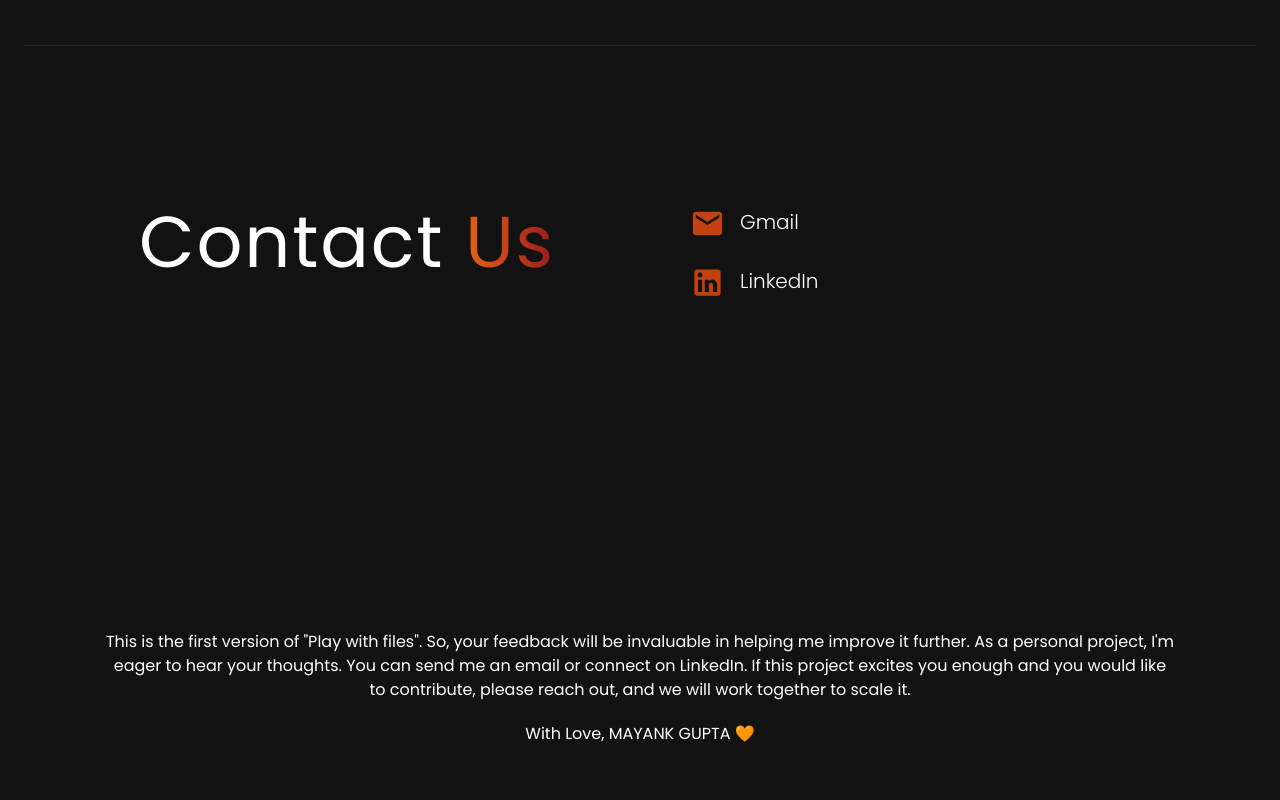
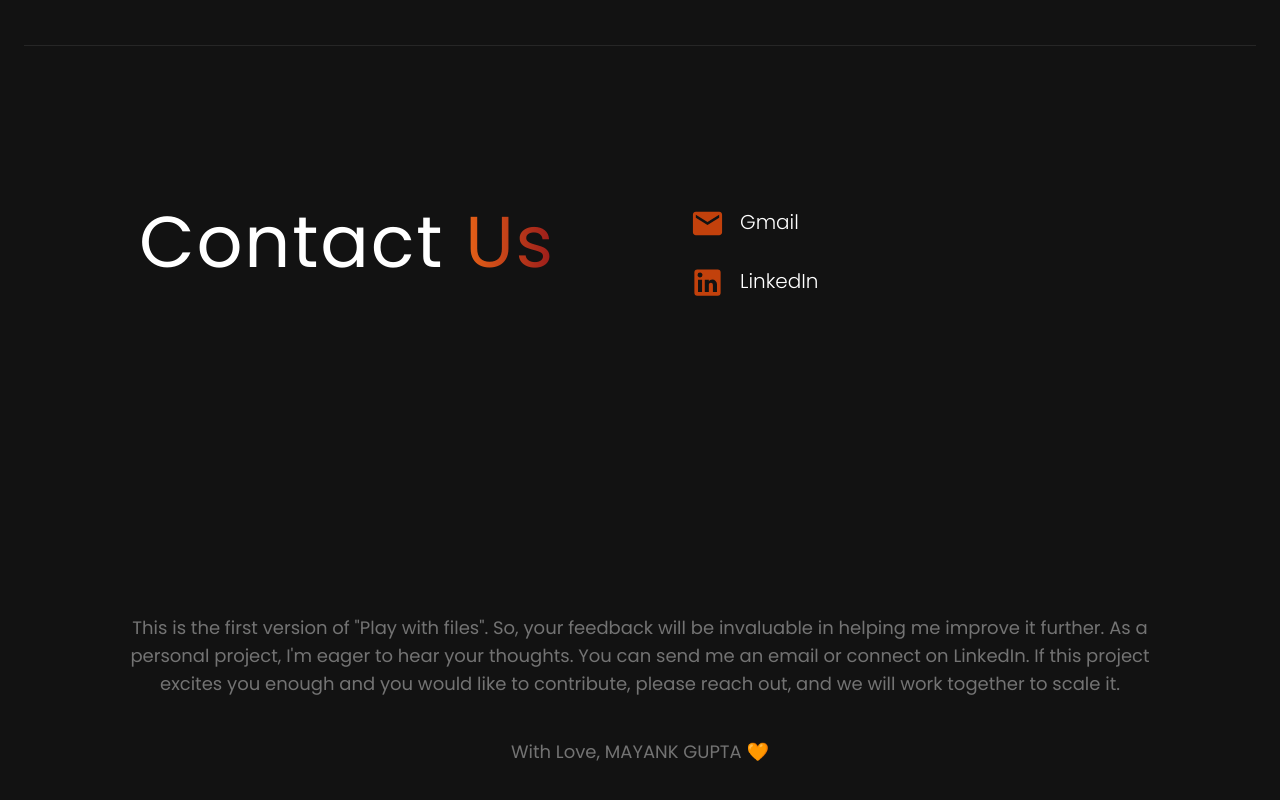
Before and after one commit to Mayank9511/play-with-files-client, a React (Vite) app: page / in a window 1280 px wide. Shown: the part 2390-3190 px from the top of the page. Built offline with nearby package versions, Linux system fonts and the light colour scheme.

Commit message:
new contactus

```diff
--- a/src/components/ContactUs.jsx
+++ b/src/components/ContactUs.jsx
@@ -45,7 +45,7 @@ const ContactUs = () => {
       </div>
 
       <div className=" flex-row p-10 md:p-20 mt-auto">
-        <p className="text-center align-center text-sm md:text-base">
+        <p className="mt-10 text-lg text-center text-neutral-500">
           This is the first version of "Play with files". So,
           your feedback will be invaluable in helping me improve it further. As
           a personal project, I'm eager to hear your thoughts. You can send me
@@ -53,7 +53,7 @@ const ContactUs = () => {
           and you would like to contribute, please reach out, and we will work
           together to scale it.
         </p>
-        <p className="text-center mt-5 pb-5 text-sm md:text-base">
+        <p className="mt-10 text-lg text-center text-neutral-500">
           With Love, MAYANK GUPTA 🧡
         </p>
       </div>
```
